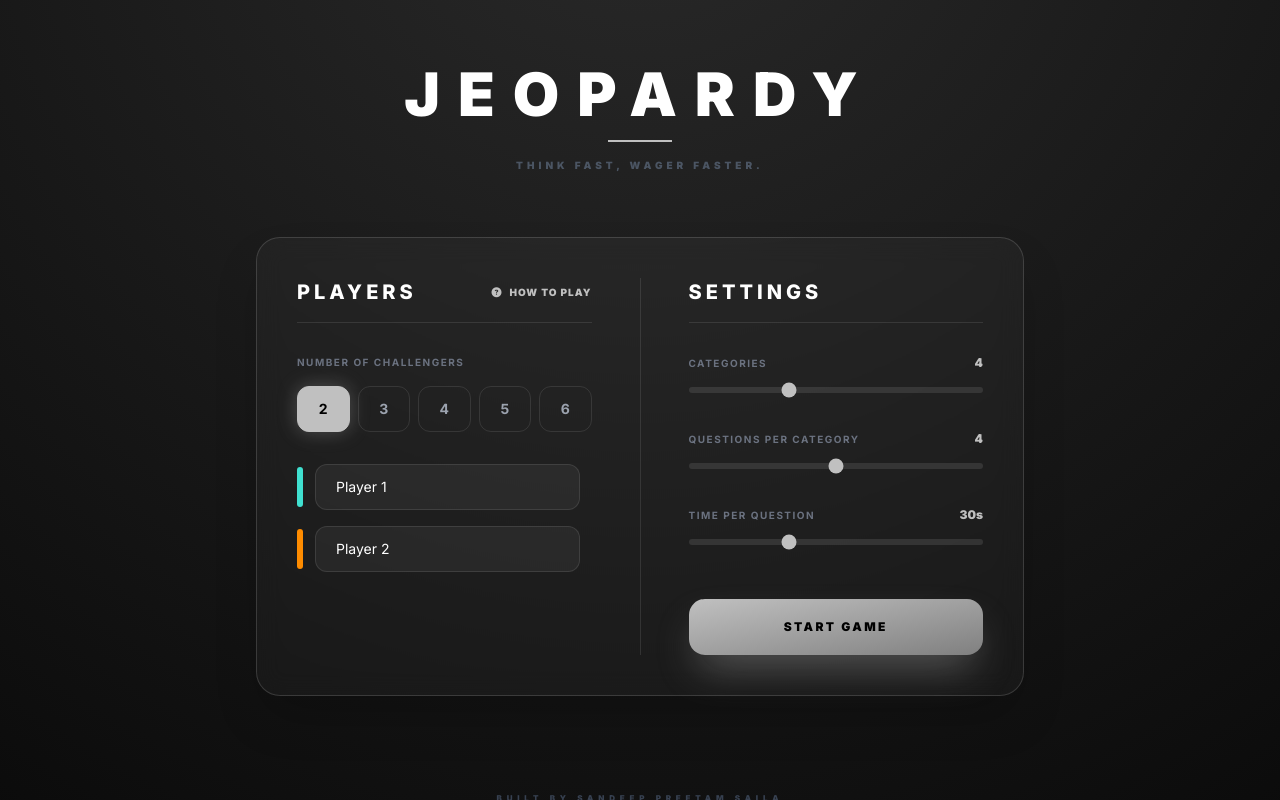
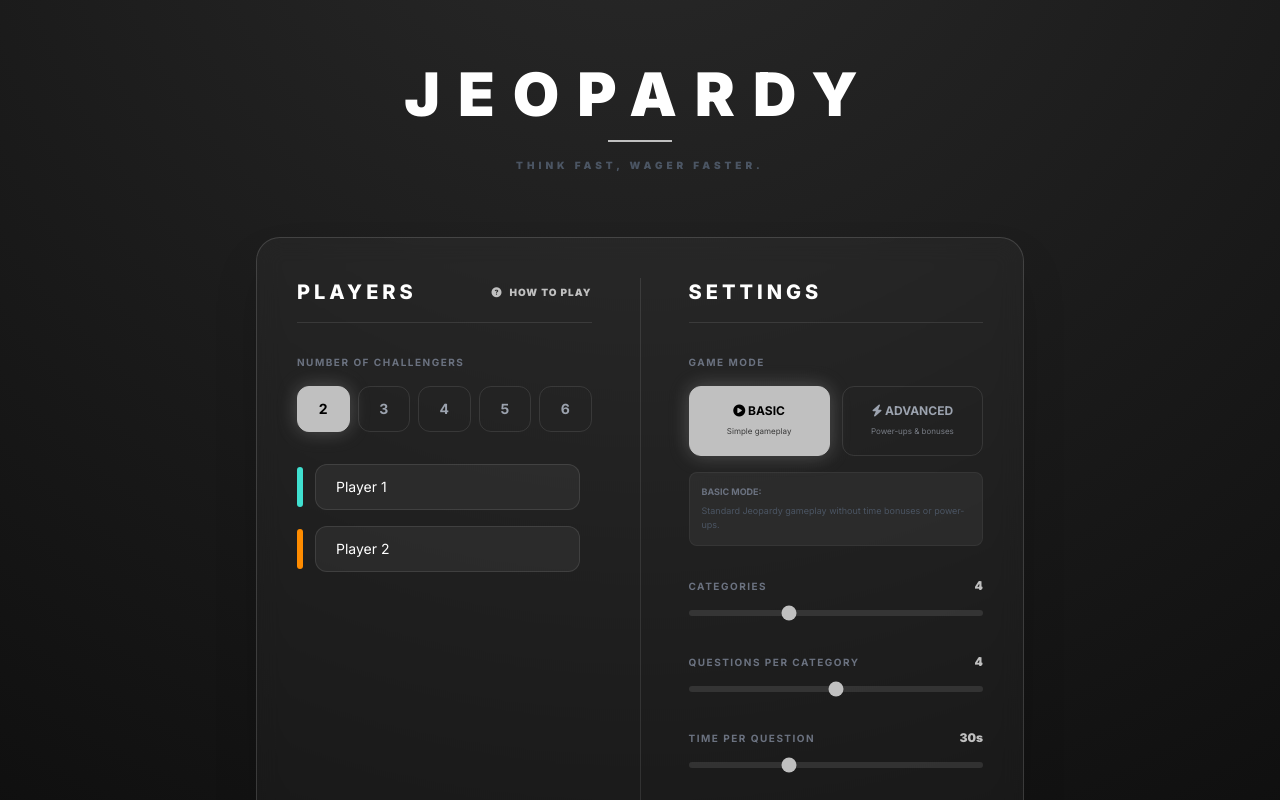
Before and after one commit to sandeeppreetam/Jeopardy, a React (Vite) app: page / in a window 1280 px wide. Shown: the top 800 px of the page. Built offline with nearby package versions, Linux system fonts and the light colour scheme.

Commit message:
Add basic and advanced game modes

```diff
--- a/App.tsx
+++ b/App.tsx
@@ -1,4 +1,3 @@
-
 import React, { useState } from 'react';
 import { GameState, Player, Topic, GameSettings, HistoryItem } from './types';
 import { generateQuestions } from './services/geminiService';
@@ -16,7 +15,8 @@
   const [gameSettings, setGameSettings] = useState<GameSettings>({
     numTopics: 4,
     numQuestionsPerTopic: 4,
-    timerSeconds: 30
+    timerSeconds: 30,
+    gameMode: 'basic'
   });
   const [history, setHistory] = useState<HistoryItem[]>([]);
   const [currentPlayerIndex, setCurrentPlayerIndex] = useState(0);
@@ -160,6 +160,7 @@
                 question={topics[selectedQuestion.topicIdx].questions[selectedQuestion.qIdx]}
                 currentPlayer={players[currentPlayerIndex]}
                 timerSeconds={gameSettings.timerSeconds}
+                gameMode={gameSettings.gameMode}
                 onCorrect={(finalPoints, isSpeedBonus) => updateScore(finalPoints, 'correct', isSpeedBonus)}
                 onWrong={(penalty) => updateScore(penalty, 'wrong')}
                 onPass={(penalty) => updateScore(penalty, 'pass')}
--- a/components/QuestionModal.tsx
+++ b/components/QuestionModal.tsx
@@ -1,12 +1,12 @@
-
 import React, { useState, useEffect } from 'react';
-import { Question, Player } from '../types';
+import { Question, Player, GameMode } from '../types';
 import { getQuestionHint } from '../services/geminiService';
 
 interface QuestionModalProps {
   question: Question;
   currentPlayer: Player;
   timerSeconds: number;
+  gameMode: GameMode;
   onCorrect: (points: number, isSpeedBonus: boolean) => void;
   onWrong: (points: number) => void;
   onPass: (points: number) => void;
@@ -17,6 +17,7 @@
   question,
   currentPlayer,
   timerSeconds,
+  gameMode,
   onCorrect,
   onWrong,
   onPass,
@@ -28,6 +29,8 @@
   const [hint, setHint] = useState<string | null>(null);
   const [isLoadingHint, setIsLoadingHint] = useState(false);
   const [isDoubleUsed, setIsDoubleUsed] = useState(false);
+
+  const isAdvancedMode = gameMode === 'advanced';
 
   useEffect(() => {
     if (phase !== 'question' || isFrozen) return;
@@ -72,7 +75,7 @@
   };
 
   const currentPoints = isDoubleUsed ? question.points * 2 : question.points;
-  const isSpeedBonusActive = (timerSeconds - timeLeft) <= 5;
+  const isSpeedBonusActive = isAdvancedMode && (timerSeconds - timeLeft) <= 5;
 
   const confirmCorrect = () => {
     const finalPoints = isSpeedBonusActive ? currentPoints + 15 : currentPoints;
@@ -113,7 +116,9 @@
         {/* Phase: Preparation */}
         {phase === 'prepare' && (
           <div className="py-12 animate-in zoom-in duration-300">
+            {isAdvancedMode && (
               <h4 className="text-[10px] font-black text-gray-500 uppercase tracking-[0.5em] mb-8">Do you want to double the stakes?</h4>
+            )}
             <div className="flex flex-col md:flex-row gap-6 justify-center items-center">
               <button
                 onClick={handleEngage}
@@ -121,7 +126,7 @@
               >
                 Reveal Question
               </button>
-              {!currentPlayer.lifelines.doubleUsed && (
+              {isAdvancedMode && !currentPlayer.lifelines.doubleUsed && (
                 <button
                   onClick={handleDouble}
                   className="px-8 py-5 border border-yellow-500/30 text-yellow-500 rounded-2xl font-black text-xs uppercase tracking-[0.3em] hover:bg-yellow-500 hover:text-black transition-all"
@@ -172,6 +177,7 @@
               >
                 Reveal Solution
               </button>
+              {isAdvancedMode && (
                 <div className="flex gap-2">
                   {!currentPlayer.lifelines.freezeUsed && !isFrozen && (
                     <button onClick={handleFreeze} className="w-12 h-12 rounded-xl border border-cyan-500/30 text-cyan-400 hover:bg-cyan-500/10 transition-all flex items-center justify-center">
@@ -184,6 +190,7 @@
                     </button>
                   )}
                 </div>
+              )}
             </div>
           </div>
         )}
--- a/components/SetupScreen.tsx
+++ b/components/SetupScreen.tsx
@@ -1,6 +1,5 @@
-
 import React, { useState } from 'react';
-import { Player, GameSettings } from '../types';
+import { Player, GameSettings, GameMode } from '../types';
 import InstructionsModal from './InstructionsModal';
 
 interface SetupScreenProps {
@@ -23,7 +22,8 @@
   const [settings, setSettings] = useState<GameSettings>({
     numTopics: 4,
     numQuestionsPerTopic: 4,
-    timerSeconds: 30
+    timerSeconds: 30,
+    gameMode: 'basic'
   });
 
   const handleNameChange = (index: number, value: string) => {
@@ -109,6 +109,57 @@
         </h2>
 
         <div className="space-y-8">
+          {/* Game Mode Selector */}
+          <div className="space-y-4">
+            <label className="block text-[10px] font-bold text-gray-500 uppercase tracking-[0.15em]">Game Mode</label>
+            <div className="grid grid-cols-2 gap-3">
+              <button
+                onClick={() => setSettings({...settings, gameMode: 'basic'})}
+                className={`py-4 px-4 rounded-xl font-bold transition-all text-xs border ${
+                  settings.gameMode === 'basic'
+                  ? 'bg-[#C0C0C0] border-[#C0C0C0] text-black shadow-[0_0_20px_rgba(192,192,192,0.3)]'
+                  : 'bg-transparent border-white/10 text-gray-400 hover:border-gray-500'
+                }`}
+              >
+                <div className="mb-1">
+                  <i className="fas fa-play-circle"></i> BASIC
+                </div>
+                <div className="text-[8px] font-normal opacity-70">
+                  Simple gameplay
+                </div>
+              </button>
+              <button
+                onClick={() => setSettings({...settings, gameMode: 'advanced'})}
+                className={`py-4 px-4 rounded-xl font-bold transition-all text-xs border ${
+                  settings.gameMode === 'advanced'
+                  ? 'bg-[#C0C0C0] border-[#C0C0C0] text-black shadow-[0_0_20px_rgba(192,192,192,0.3)]'
+                  : 'bg-transparent border-white/10 text-gray-400 hover:border-gray-500'
+                }`}
+              >
+                <div className="mb-1">
+                  <i className="fas fa-bolt"></i> ADVANCED
+                </div>
+                <div className="text-[8px] font-normal opacity-70">
+                  Power-ups & bonuses
+                </div>
+              </button>
+            </div>
+            {/* Mode description */}
+            <div className="text-[9px] text-gray-600 leading-relaxed p-3 bg-white/5 rounded-lg border border-white/5">
+              {settings.gameMode === 'basic' ? (
+                <>
+                  <div className="font-bold text-gray-500 mb-1">BASIC MODE:</div>
+                  Standard Jeopardy gameplay without time bonuses or power-ups.
+                </>
+              ) : (
+                <>
+                  <div className="font-bold text-gray-500 mb-1">ADVANCED MODE:</div>
+                  Includes speed bonuses, freeze time, hints, and double stakes power-ups.
+                </>
+              )}
+            </div>
+          </div>
+
           <div className="space-y-4">
             <div className="flex justify-between items-end">
               <label className="text-[10px] font-bold text-gray-500 uppercase tracking-[0.15em]">Categories</label>
--- a/types.ts
+++ b/types.ts
@@ -1,4 +1,3 @@
-
 export enum GameState {
   SETUP = 'SETUP',
   TOPICS = 'TOPICS',
@@ -6,6 +5,8 @@
   PLAYING = 'PLAYING',
   FINISHED = 'FINISHED'
 }
+
+export type GameMode = 'basic' | 'advanced';
 
 export interface Lifelines {
   freezeUsed: boolean;
@@ -42,6 +43,7 @@
   numTopics: number;
   numQuestionsPerTopic: number;
   timerSeconds: number;
+  gameMode: GameMode;
 }
 
 export interface HistoryItem {
```
Lines whose indentation alone changed are shown as unchanged.
